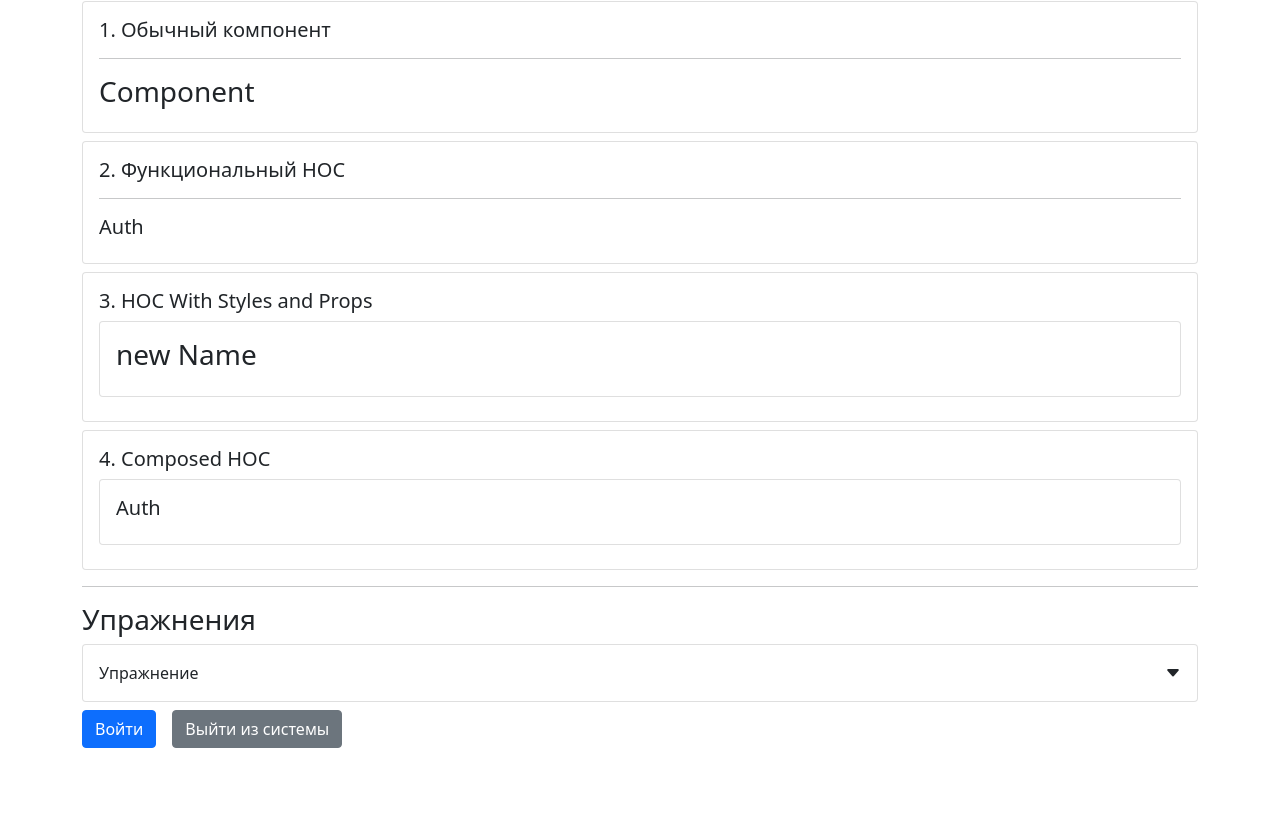
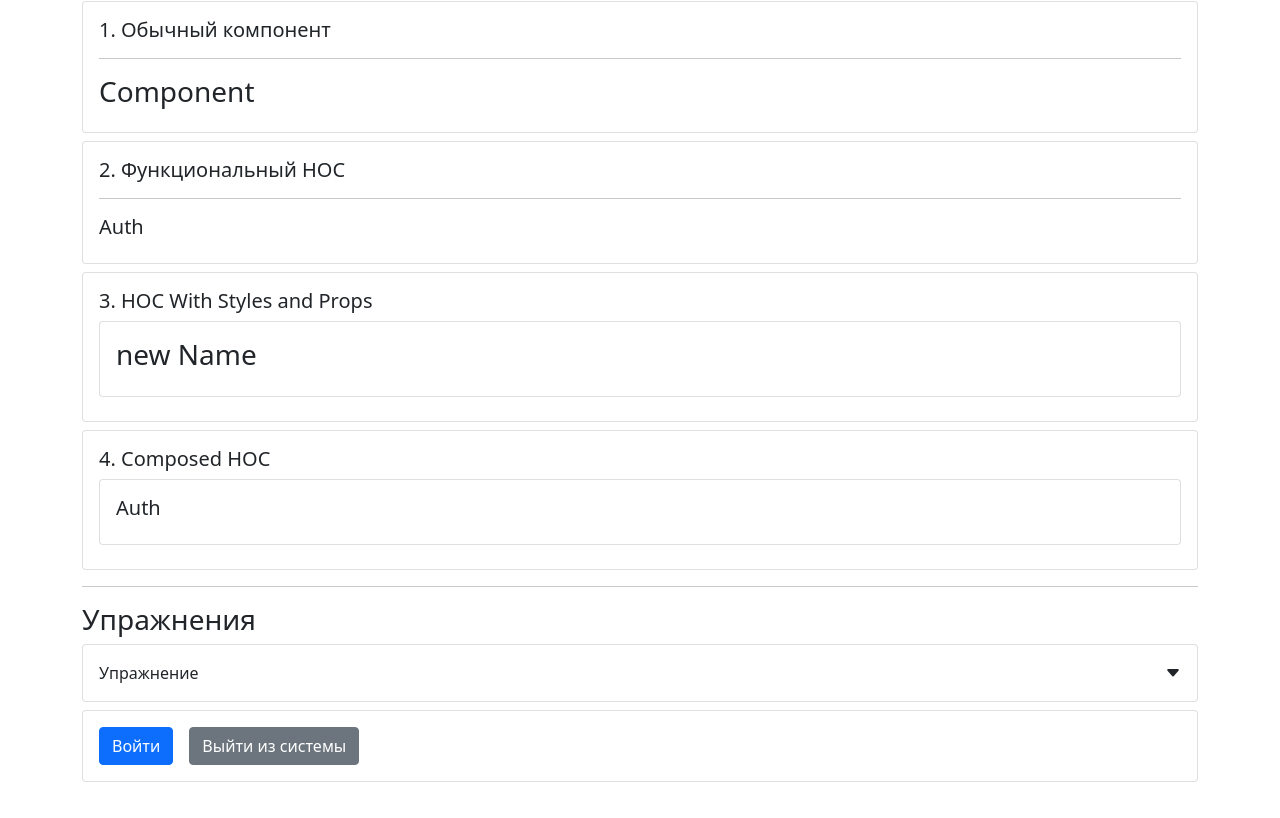
Before and after one commit to egolegegit/lesson_11_project, a React (Create React App) app: page /hoc in a window 1280 px wide. Shown: the part 334-1152 px from the top of the page. Built offline with nearby package versions, Linux system fonts and the light colour scheme.

Commit message:
HOC add SimpleComponent

```diff
--- a/src/app/components/exercises/hocExercise.jsx
+++ b/src/app/components/exercises/hocExercise.jsx
@@ -2,11 +2,9 @@ import React from "react";
 import CollapseWrapper from "../common/collapse";
 import CardWrapper from "../common/Card";
 
-import simpleComponent from "./simpleComponent";
+import SimpleComponent from "./simpleComponent";
 
 const HocExercise = () => {
-    const ComponentWithCardWrapper = simpleComponent(CardWrapper);
-
     return (
         <>
             <CollapseWrapper title="Упражнение">
@@ -54,11 +52,9 @@ const HocExercise = () => {
                     </li>
                 </ul>
             </CollapseWrapper>
-            <ComponentWithCardWrapper
-                isAuth={true}
-                onLogin={""}
-                onLogOut={""}
-            />
+            <CardWrapper>
+                <SimpleComponent isAuth={true} onLogin={""} onLogOut={""} />
+            </CardWrapper>
         </>
     );
 };
--- a/src/app/components/exercises/simpleComponent.jsx
+++ b/src/app/components/exercises/simpleComponent.jsx
@@ -1,6 +1,7 @@
 import React from "react";
 
-const simpleComponent = (component) => (props) => {
+const SimpleComponent = (props) => {
+  console.log(props);
     const onLogin = () => {
         console.log("login");
     };
@@ -10,15 +11,15 @@ const simpleComponent = (component) => (props) => {
     };
 
     return (
-        <component>
+        <>
             <button className="btn btn-primary me-3" onClick={onLogin}>
                 Войти
             </button>
             <button className="btn btn-secondary" onClick={onLogOut}>
                 Выйти из системы
             </button>
-        </component>
+        </>
     );
 };
 
-export default simpleComponent;
+export default SimpleComponent;
```
